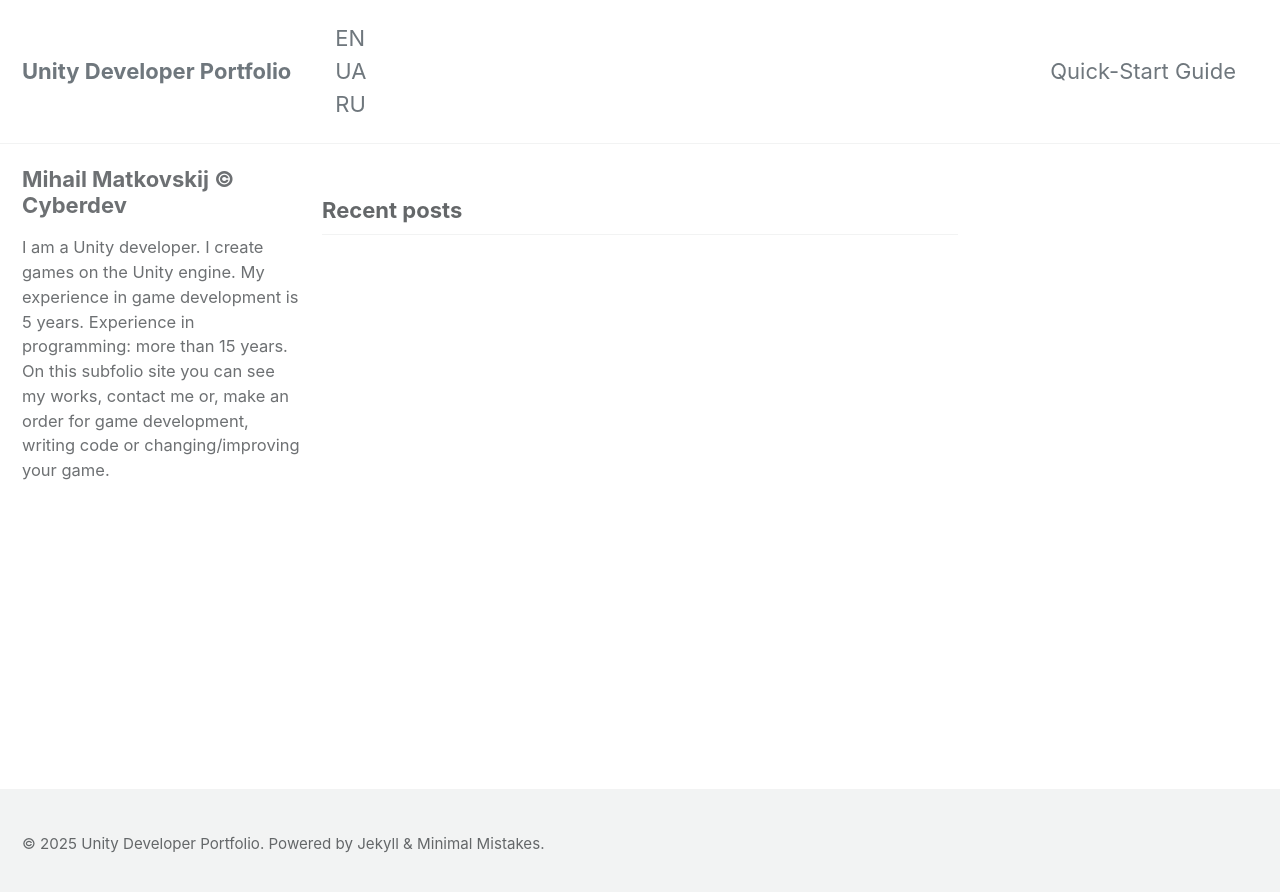
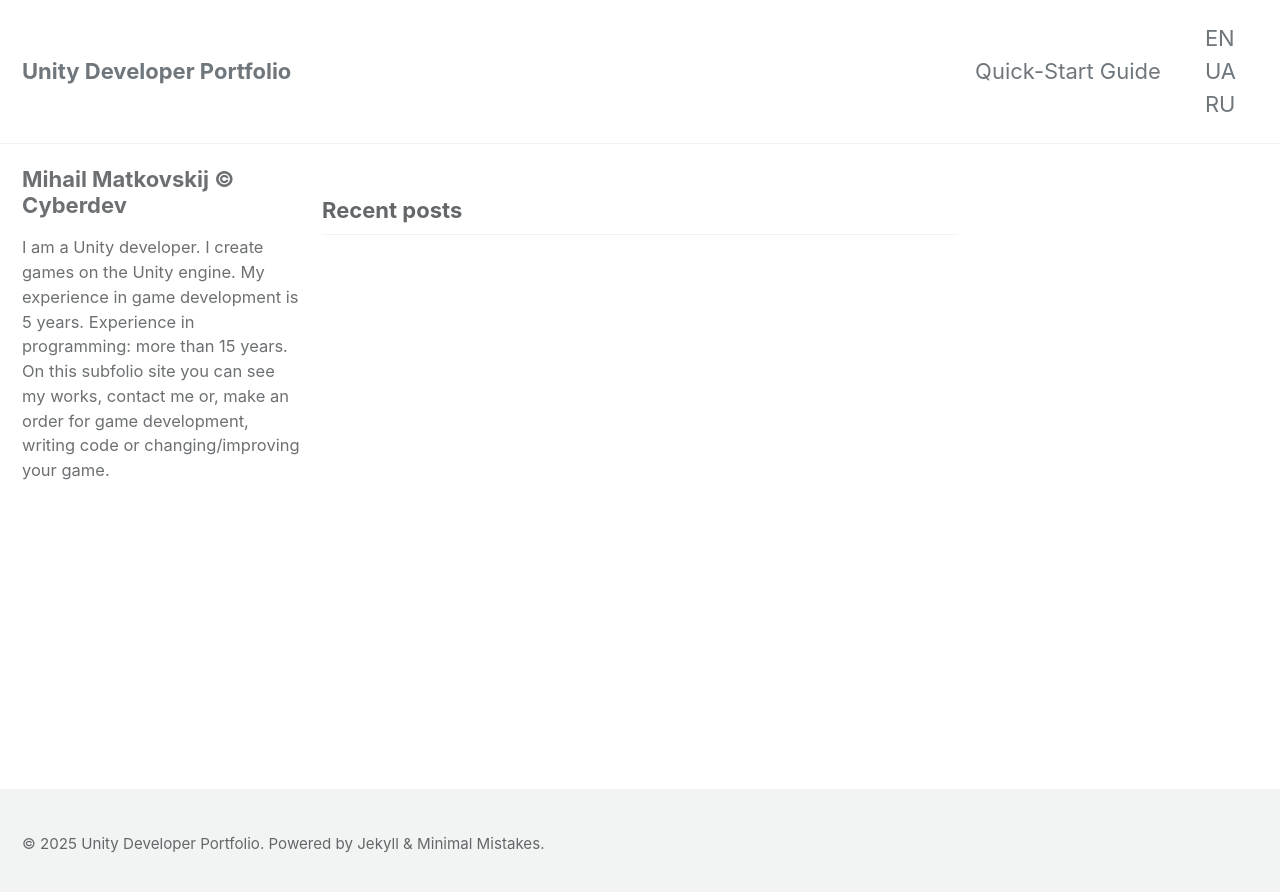
Before and after one commit to cyberdev3/cyberdev3.github.io, a Jekyll site: the page built from index.html, in a window 1280 px wide. Shown: the top 892 px of the page. Built offline with Jekyll 4.4.1, drawn with Linux system fonts in a browser that asks for light colours; the list of posts is cut into pages by our own code; some of the changed lines change nothing that is shown.

Commit message:
Зміна місця перемикача локалей

```diff
--- a/_includes/masthead.html
+++ b/_includes/masthead.html
@@ -12,12 +12,6 @@
           {{ site.data.main-text[current_locale].site.title | site.masthead_title | default: site.title }}
           {% if site.subtitle %}<span class="site-subtitle">{{ site.subtitle }}</span>{% endif %}
         </a>
-        <!-- Language Switcher -->
-        <nav class="language-switcher">
-          <a href="/">EN</a>
-          <a href="/uk/">UA</a>
-          <a href="/ru/">RU</a>
-        </nav>
         <ul class="visible-links">
           {%- for link in site.data.navigation.main -%}
             <li class="masthead__menu-item">
@@ -29,6 +23,12 @@
             </li>
           {%- endfor -%}
         </ul>
+        <!-- Language Switcher -->
+        <nav class="language-switcher">
+          <a href="/">EN</a>
+          <a href="/uk/">UA</a>
+          <a href="/ru/">RU</a>
+        </nav>
         {% if site.search == true %}
         <button class="search__toggle" type="button">
           <span class="visually-hidden">{{ site.data.ui-text[site.locale].search_label | default: "Toggle search" }}</span>
```
